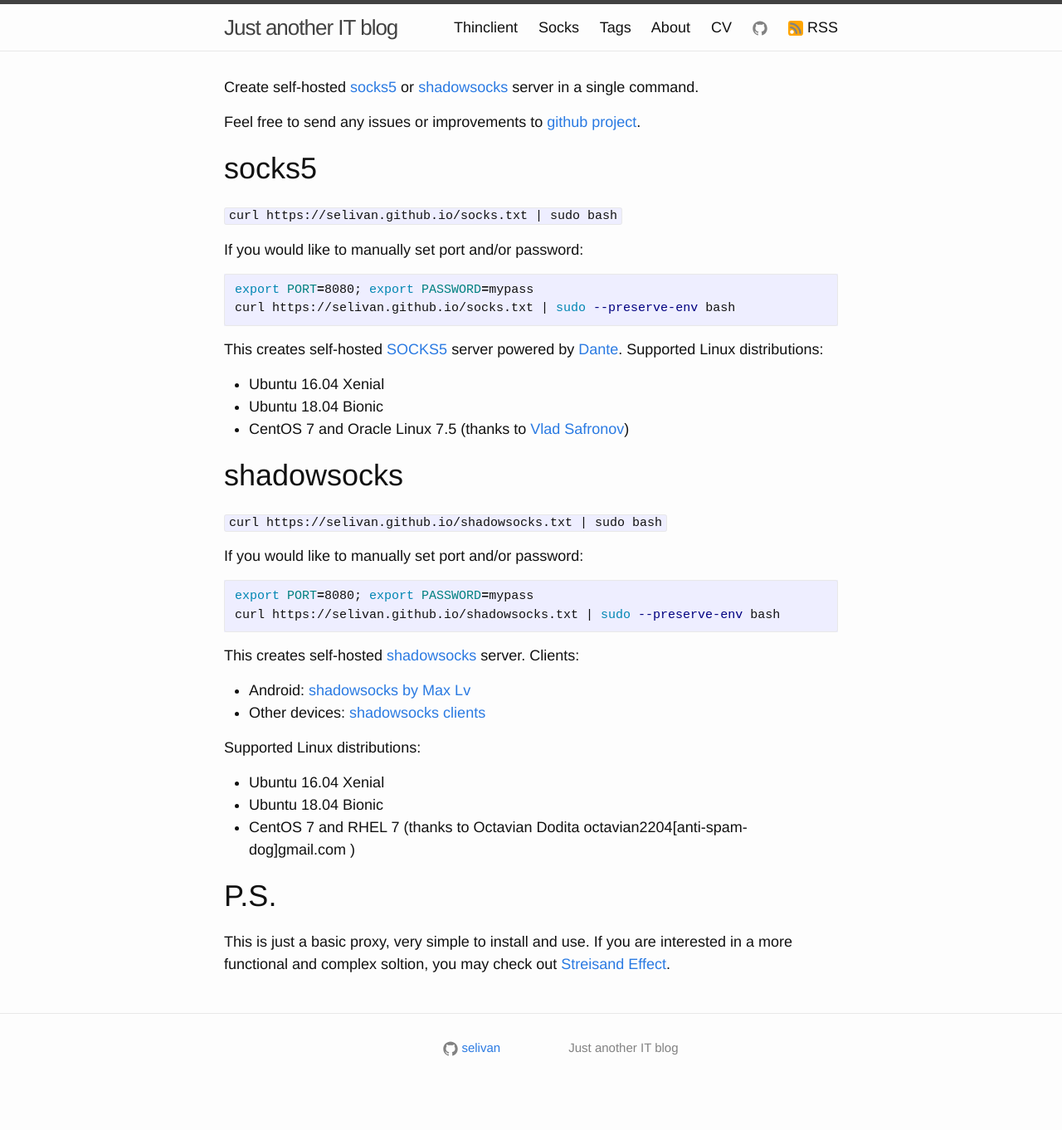
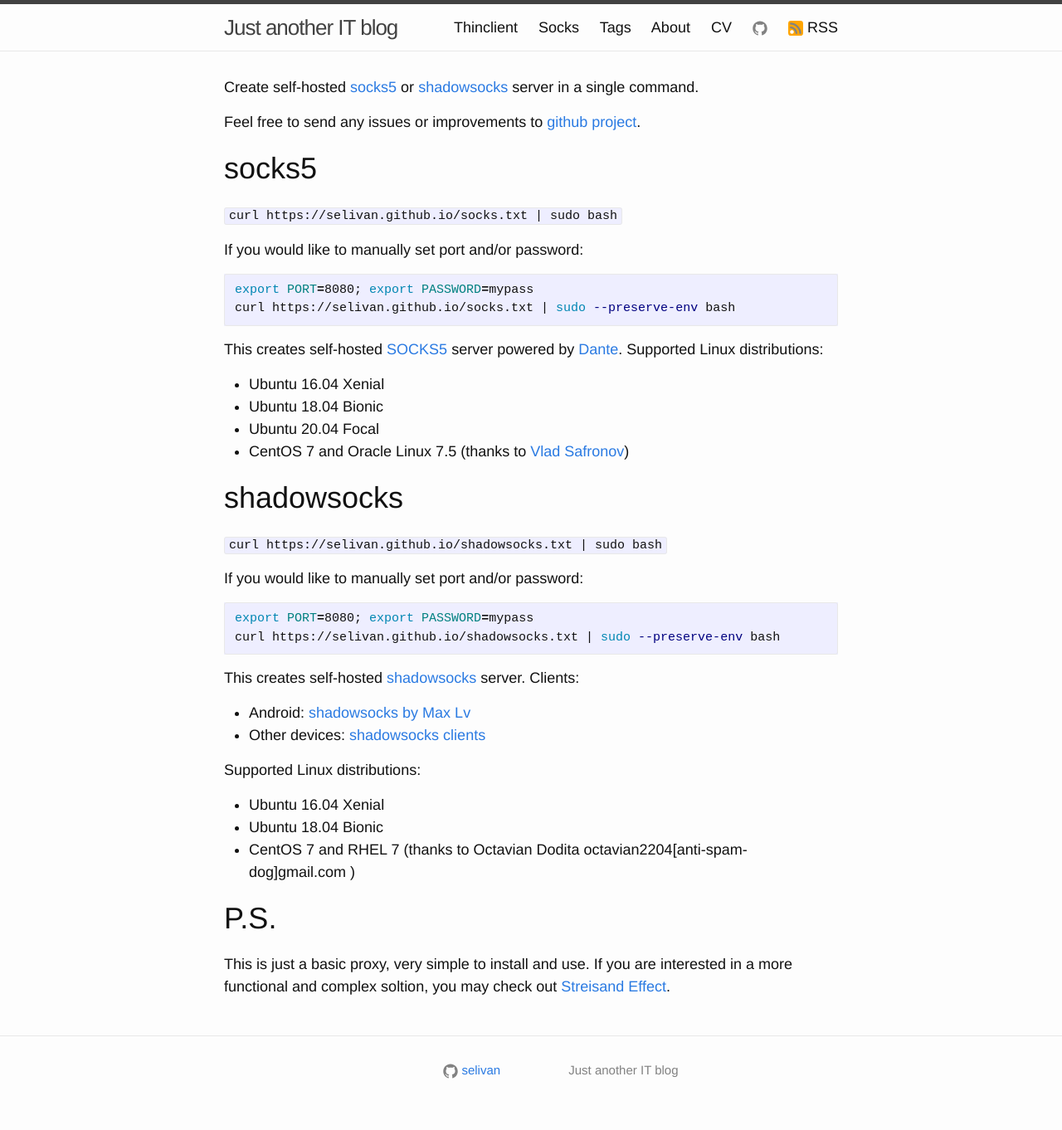
Before and after one commit to selivan/selivan.github.io, a Jekyll site: the page built from socks/index.md, in a window 1280 px wide. Shown: the whole page at 83% size. Built offline with Jekyll 4.4.1, drawn with Linux system fonts in a browser that asks for light colours; before the commit the page ends 1335 px from its top, so only the background shows below that.

Commit message:
Update index.md

```diff
--- a/socks/index.md
+++ b/socks/index.md
@@ -20,6 +20,7 @@
 
 * Ubuntu 16.04 Xenial
 * Ubuntu 18.04 Bionic
+* Ubuntu 20.04 Focal
 * CentOS 7 and Oracle Linux 7.5 (thanks to [Vlad Safronov](https://github.com/vladsf))
 
 # shadowsocks
```
